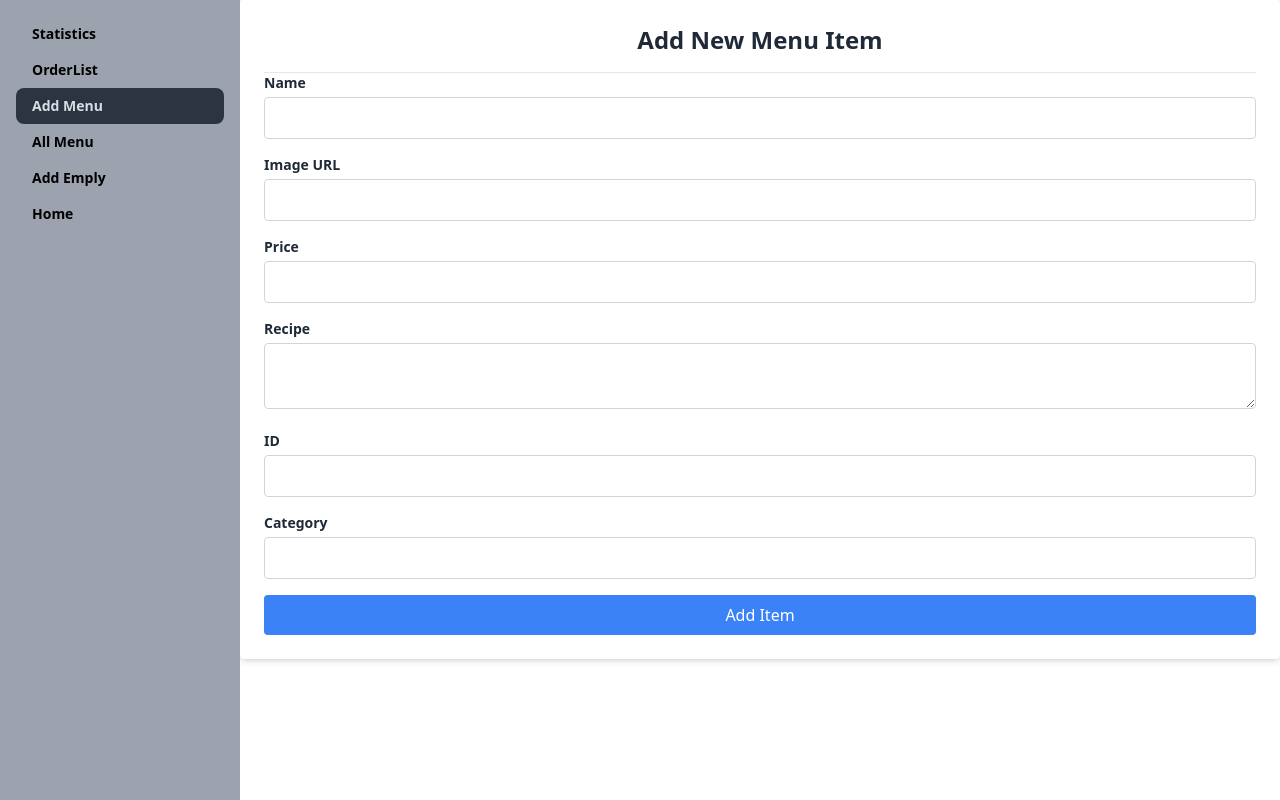
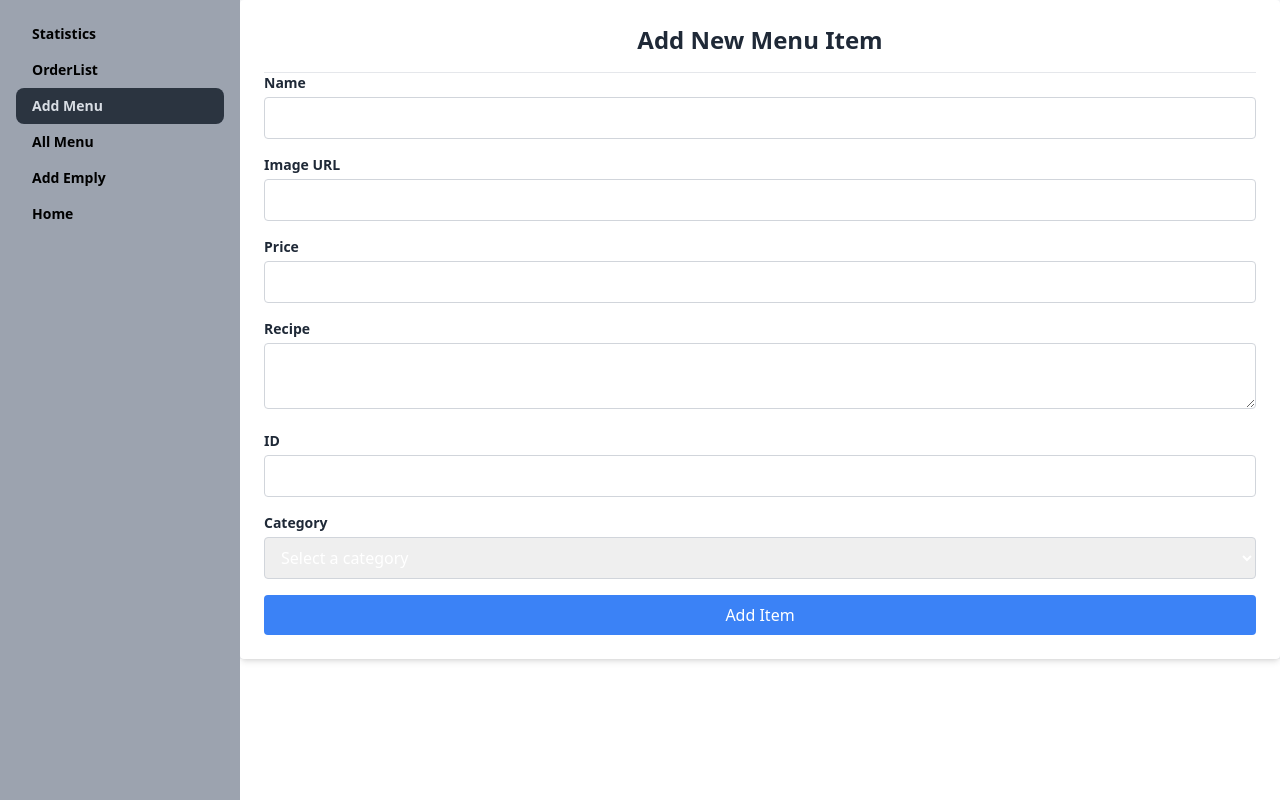
Before and after one commit to ekram2d/Simple-Shopping-Cart-Application, a React (Vite) app: page /dashboard/addmenu in a window 1280 px wide. Built offline with nearby package versions, Linux system fonts and the light colour scheme.

Commit message:
add menu

```diff
--- a/src/layout/Dashboard/Addmenu/AddMenu.jsx
+++ b/src/layout/Dashboard/Addmenu/AddMenu.jsx
@@ -5,7 +5,6 @@ const AddMenu = () => {
   const { register, handleSubmit, formState: { errors } } = useForm();
 
   const onSubmit = async (data) => {
-
     try {
       // Make a POST request to your API here with the data
       // Handle the result as needed
@@ -14,11 +13,14 @@ const AddMenu = () => {
     }
   };
 
+  // Category options
+  const categoryOptions = ['dessert', 'soup', 'salad', 'pizza', 'drinks'];
+
   return (
-    <div className="w-full flex justify-center items-center  bg-gray-100">
-      <div className="w-full  bg-white p-6 rounded shadow-md">
+    <div className="w-full flex justify-center items-center bg-gray-100">
+      <div className="w-full bg-white p-6 rounded shadow-md">
         <h1 className="text-2xl font-bold mb-4 text-center">Add New Menu Item</h1>
-         < hr/>
+        <hr />
         <form onSubmit={handleSubmit(onSubmit)}>
           <div className="mb-4">
             <label className="block text-sm font-semibold mb-1">Name</label>
@@ -47,11 +49,20 @@ const AddMenu = () => {
           </div>
           <div className="mb-4">
             <label className="block text-sm font-semibold mb-1">Category</label>
-            <input type="text" className="w-full text-white border border-gray-300 px-3 py-2 rounded" {...register('category', { required: true })} />
-            {errors.category && <p className="text-red-500 text-xs mt-1">This field is required</p>}
+            <select className="w-full text-white border border-gray-300 px-3 py-2 rounded" {...register('category', { required: true })}>
+              <option value="">Select a category</option>
+              {categoryOptions.map((category, index) => (
+                <option key={index} value={category}>
+                  {category}
+                </option>
+              ))}
+            </select>
+            {errors.category && <p className="text-red-500 text-xs mt-1">Please select a category</p>}
           </div>
           <div className="mt-4">
-            <button type="submit" className="w-full bg-blue-500 text-white px-4 py-2 rounded hover:bg-blue-600">Add Item</button>
+            <button type="submit" className="w-full bg-blue-500 text-white px-4 py-2 rounded hover:bg-blue-600">
+              Add Item
+            </button>
           </div>
         </form>
       </div>
```
